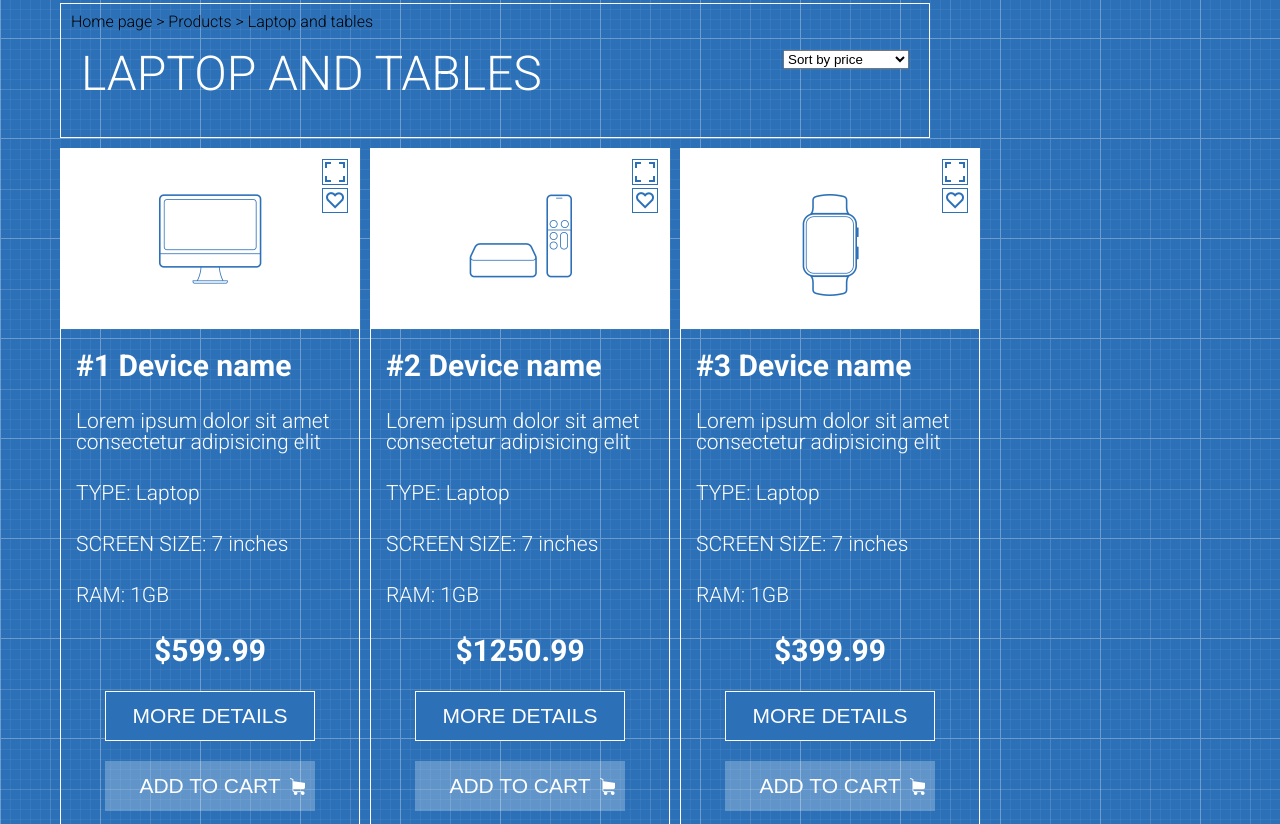
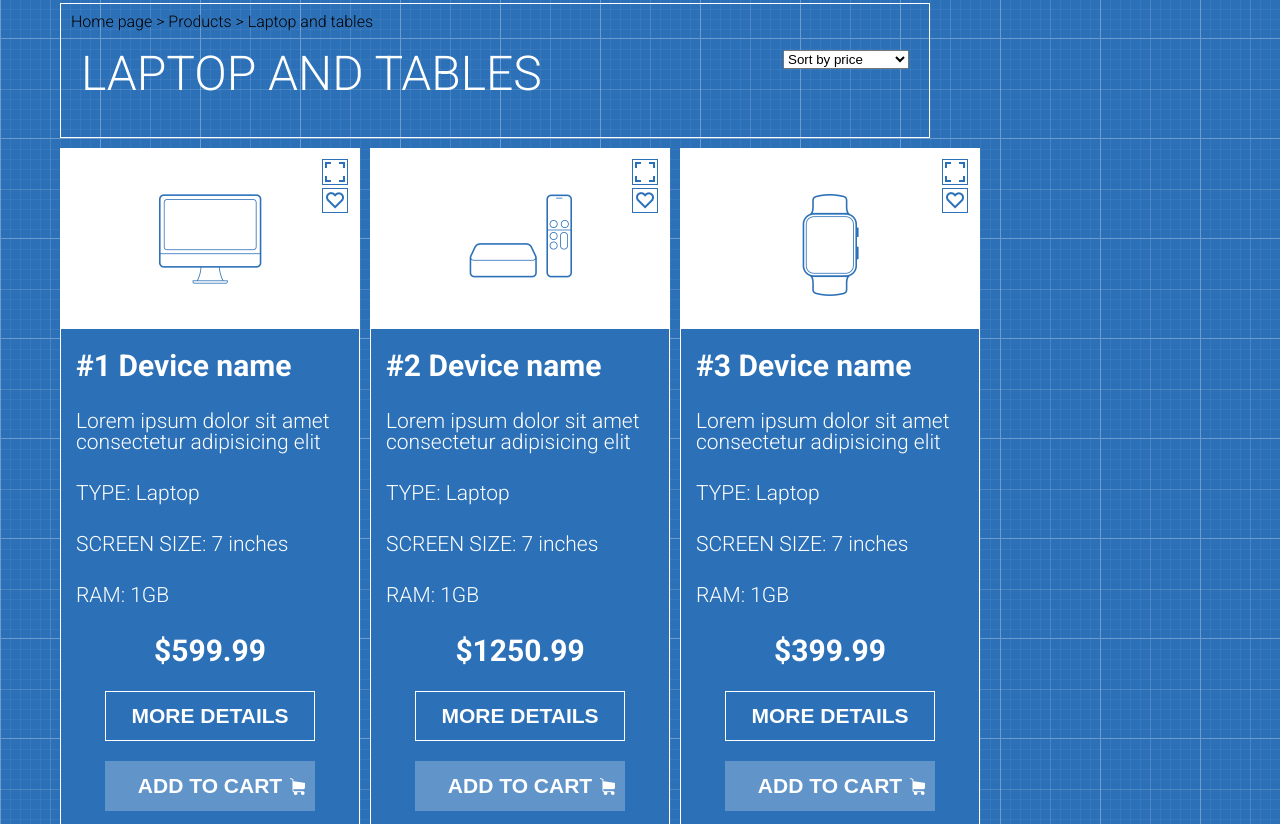
Before and after one commit to Klv-ndr/fake-shop-lesson9, a plain HTML site: page index.html in a window 1280 px wide. Shown: the part 962-1786 px from the top of the page. Drawn offline with Linux system fonts and the light colour scheme.

Commit message:
chenge background color

```diff
--- a/style.css
+++ b/style.css
@@ -166,6 +166,7 @@ input {
     height: 680px;
     width: 300px;
     border: 1px white solid;
+    background-color: #2c71b8;
 
 }
 .way{
@@ -245,6 +246,7 @@ input {
     width: 210px;
     margin: 10px;
     font-size: 21px;
+    font-weight: bold;
 }
 .cart {
     background-color: rgba(255, 255, 255, 0.25);
@@ -254,6 +256,7 @@ input {
     width: 210px;
     margin: 10px;
     font-size: 21px;
+    font-weight: bold;
 }
 .cart {
     background-image: url(images/cart.png);
```
